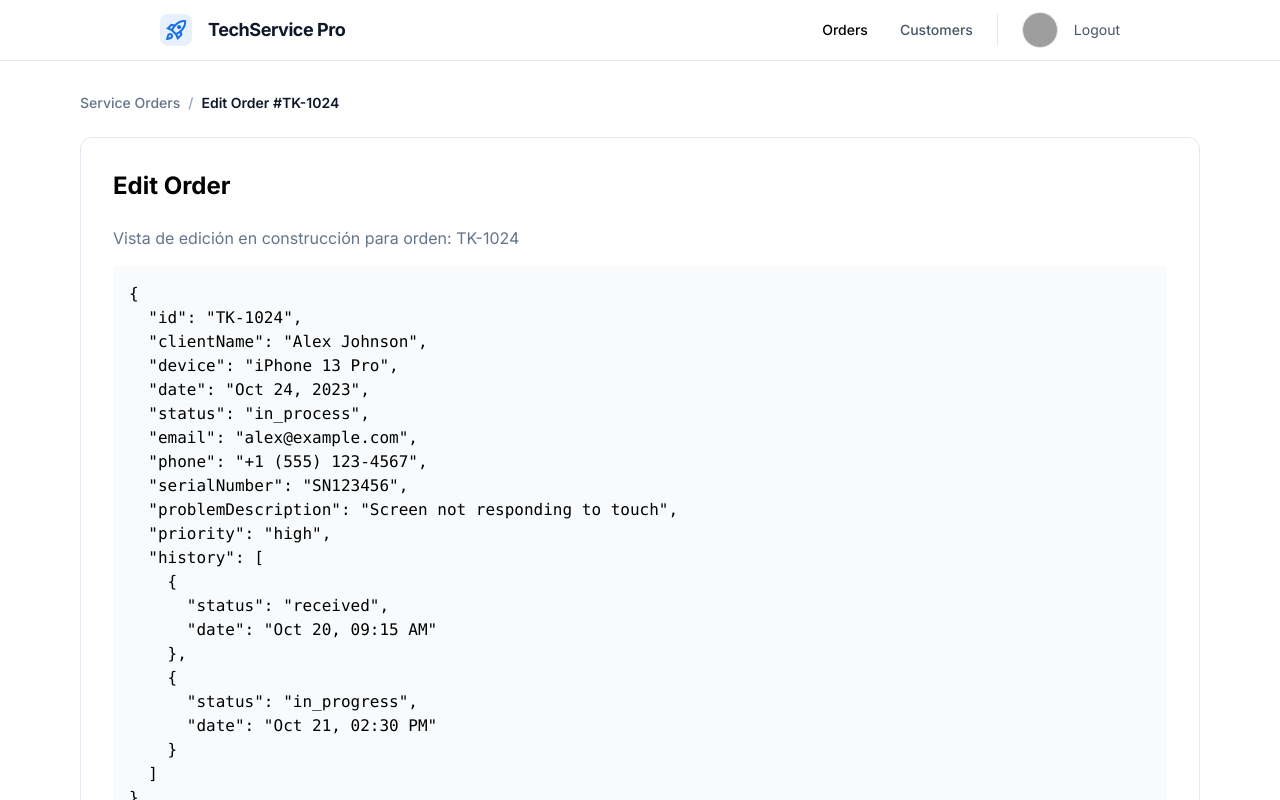
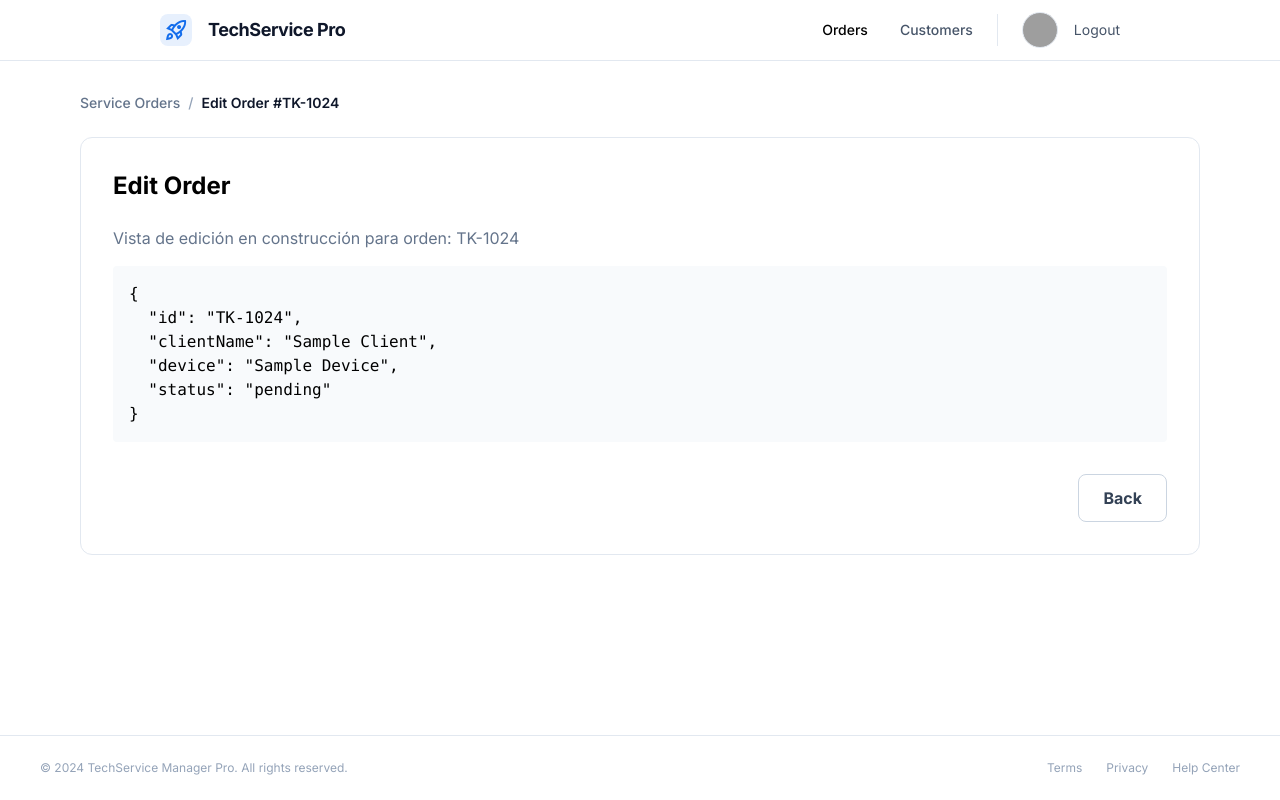
Before and after one commit to CoilBetrox/tech-serv, a Vue app in the folder tech-serv-front/: page /admin/orders/TK-1024 in a window 1280 px wide. Shown: the top 800 px of the page. Built offline with nearby package versions, Linux system fonts and the light colour scheme; sample sign-in values are in the browser's storage; grey boxes are pictures that could not be loaded.

Commit message:
fix status badge to status properties, fix api base to all services by user logged, fix cors into security config

```diff
--- a/tech-serv-front/src/components/ui/StatusBadge.vue
+++ b/tech-serv-front/src/components/ui/StatusBadge.vue
@@ -14,7 +14,7 @@ const props = defineProps({
   status: {
     type: String,
     required: true,
-    validator: value => ['pending', 'in_process', 'finished', 'delivered'].includes(value)
+    validator: value => ['recibido', 'en_proceso', 'finalizado', 'entregado', 'pending', 'in_process'].includes(value)
   }
 })
 
@@ -34,6 +34,22 @@ const statusConfig = {
   delivered: {
     text: 'Delivered',
     classes: 'bg-purple-50 dark:bg-purple-900/20 text-purple-700 dark:text-purple-300 border-purple-100 dark:border-purple-900/50'
+  },
+  recibido: {
+    text: 'Recibido',
+    classes: 'bg-amber-50 dark:bg-amber-900/20 text-amber-700 dark:text-amber-300 border-amber-100 dark:border-amber-900/50'
+  },
+  en_proceso: {
+    text: 'En Proceso',
+    classes: 'bg-blue-50 dark:bg-blue-900/20 text-blue-700 dark:text-blue-300 border-blue-100 dark:border-blue-900/50'
+  },
+  finalizado: {
+    text: 'Finalizado',
+    classes: 'bg-emerald-50 dark:bg-emerald-900/20 text-emerald-700 dark:text-emerald-300 border-emerald-100 dark:border-emerald-900/50'
+  },
+  entregado: {
+    text: 'Entregado',
+    classes: 'bg-purple-50 dark:bg-purple-900/20 text-purple-700 dark:text-purple-300 border-purple-100 dark:border-purple-900/50'
   }
 }
 
--- a/tech-serv-front/src/services/api.js
+++ b/tech-serv-front/src/services/api.js
@@ -51,7 +51,7 @@ export const authService = {
 // Servicio para órdenes (con token)
 export const orderService = {
   async getAllOrders(token) {
-    const response = await fetch(`${API_BASE_URL}/services`, {
+    const response = await fetch(`${API_BASE_URL}/services/created-by-me`, {
       headers: {
         'Authorization': `Bearer ${token}`
       }
--- a/tech-serv-front/src/stores/order.store.js
+++ b/tech-serv-front/src/stores/order.store.js
@@ -1,31 +1,45 @@
 import { defineStore } from 'pinia'
 import { ref, computed } from 'vue'
+import { orderService } from '../services/api'
 
 export const useOrderStore = defineStore('orders', () => {
-  const orders = ref([
-    {
-      id: 'TK-1024',
-      clientName: 'Alex Johnson',
-      device: 'iPhone 13 Pro',
-      date: 'Oct 24, 2023',
-      status: 'in_process',
-      email: 'alex@example.com',
-      phone: '+1 (555) 123-4567',
-      serialNumber: 'SN123456',
-      problemDescription: 'Screen not responding to touch',
-      priority: 'high',
-      history: [
-        { status: 'received', date: 'Oct 20, 09:15 AM' },
-        { status: 'in_progress', date: 'Oct 21, 02:30 PM' }
-      ]
-    },
-    // ... más órdenes
-  ])
+  const orders = ref([])
+  const isLoading = ref(false)
 
   const filters = ref({
     search: '',
     status: 'all'
   })
+
+  function mapApiOrderToUi(apiOrder) {
+    return {
+      id: apiOrder.ticketCode,
+      dbId: apiOrder.id,
+      clientName: `${apiOrder.device.customer.firstName} ${apiOrder.device.customer.lastName}`,
+      device: `${apiOrder.device.brand} ${apiOrder.device.model}`,
+      date: new Date(apiOrder.createdAt).toLocaleDateString('en-US', {
+        month: 'short', day: 'numeric', year: 'numeric'
+      }),
+      status: apiOrder.status.toLowerCase(),
+      phone: apiOrder.device.customer.phone,
+      description: apiOrder.description,
+      estimatedCost: apiOrder.estimatedCost
+    }
+  }
+
+  async function fetchOrders() {
+    isLoading.value = true
+    try {
+      const token = localStorage.getItem('token')
+      const data = await orderService.getAllOrders(token)
+
+      orders.value = data.map(mapApiOrderToUi)
+    } catch (error) {
+      console.error('Error fetching orders:', error)
+    } finally {
+      isLoading.value = false
+    }
+  }
 
   const filteredOrders = computed(() => {
     return orders.value.filter(order => {
@@ -34,7 +48,7 @@ export const useOrderStore = defineStore('orders', () => {
         order.clientName.toLowerCase().includes(filters.value.search.toLowerCase())
 
       const matchesStatus = filters.value.status === 'all' ||
-        order.status === filters.value.status
+        order.status === filters.value.status.toLowerCase()
 
       return matchesSearch && matchesStatus
     })
@@ -68,6 +82,8 @@ export const useOrderStore = defineStore('orders', () => {
     filteredOrders,
     createOrder,
     updateOrder,
-    getOrderById
+    isLoading,
+    fetchOrders,
+    getOrderById: (id) => orders.value.find(o => o.id === id)
   }
 })
--- a/tech-serv-front/src/views/admin/OrderList.vue
+++ b/tech-serv-front/src/views/admin/OrderList.vue
@@ -144,6 +144,7 @@
 </template>
 
 <script setup>
+import { onMounted } from 'vue'
 import { useOrderStore } from '../../stores/order.store'
 import { useUIStore } from '../../stores/ui.store'
 import Header from '../../components/layout/Header.vue'
@@ -153,11 +154,15 @@ import StatusBadge from '../../components/ui/StatusBadge.vue'
 const orderStore = useOrderStore()
 const uiStore = useUIStore()
 
+onMounted(async () => {
+  await orderStore.fetchOrders()
+})
+
 const filterOptions = [
   { value: 'all', label: 'All' },
-  { value: 'pending', label: 'Pending' },
-  { value: 'in_process', label: 'In Process' },
-  { value: 'finished', label: 'Finished' }
+  { value: 'recibido', label: 'Received' },
+  { value: 'en_proceso', label: 'In Process' },
+  { value: 'finalizado', label: 'Finished' }
 ]
 
 function filterButtonClasses(status) {
```
Also changed, not shown: 1 other file (tests, documents, lock files or other folders).
